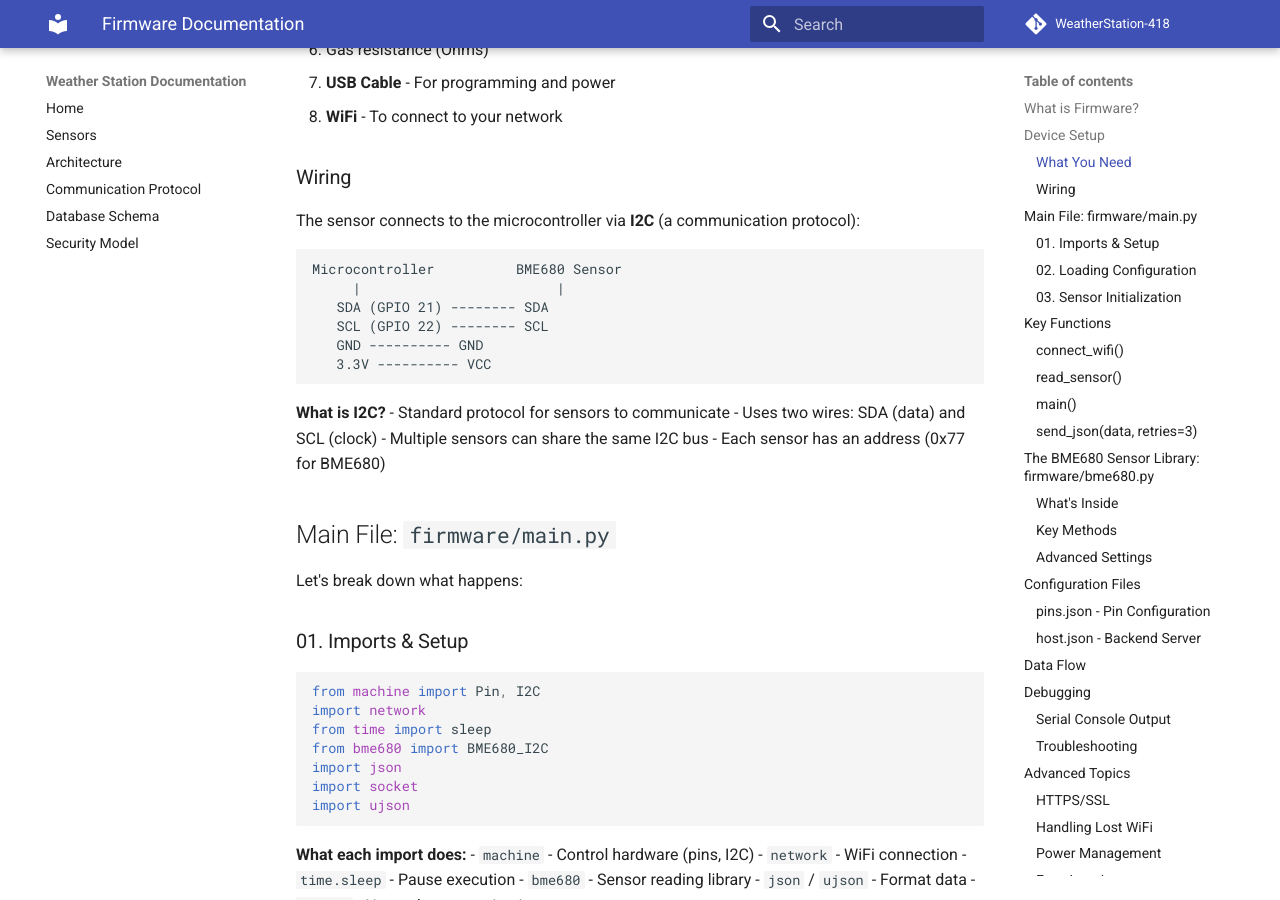
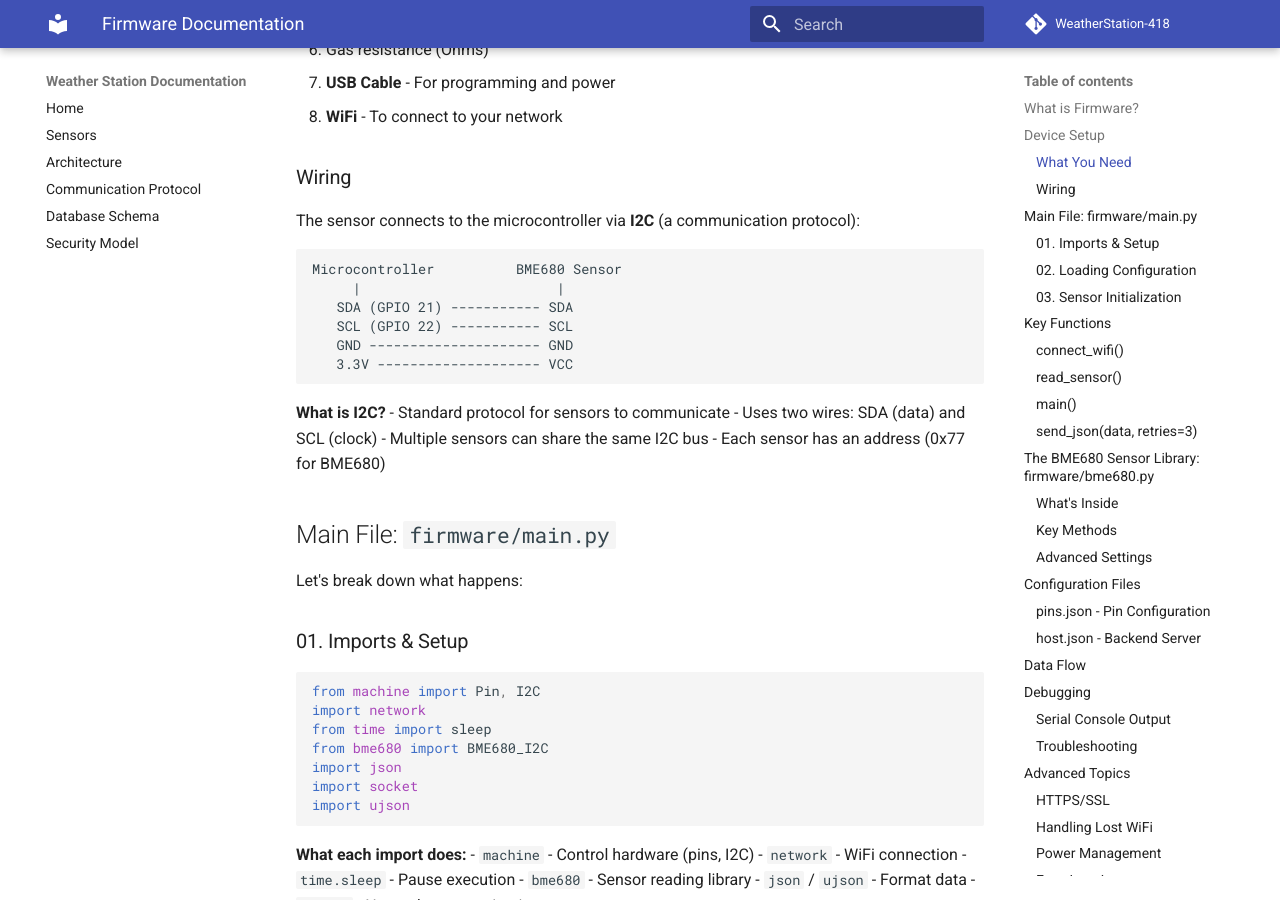
Before and after one commit to topher2025/WeatherStation-418, an MkDocs documentation site: the page built from docs/05-firmware.md, in a window 1280 px wide and 900 px high, scrolled down 734 px. Built offline with MkDocs 1.6.1 and Material for MkDocs 9.7.7, drawn with Linux system fonts in a browser that asks for light colours; comment, search, counter and statistics services are not loaded.

Commit message:
fixed formating, proofread

````diff
--- a/docs/05-firmware.md
+++ b/docs/05-firmware.md
@@ -31,10 +31,10 @@ The sensor connects to the microcontroller via **I2C** (a communication protocol
 ```
 Microcontroller          BME680 Sensor
      |                        |
-   SDA (GPIO 21) -------- SDA
-   SCL (GPIO 22) -------- SCL
-   GND ---------- GND
-   3.3V ---------- VCC
+   SDA (GPIO 21) ----------- SDA
+   SCL (GPIO 22) ----------- SCL
+   GND --------------------- GND
+   3.3V -------------------- VCC
 ```
 
 **What is I2C?**
````
Also changed, not shown: docs/03-database.md (+2 -2 lines), docs/04-frontend.md (+7 -8 lines), docs/06-pdf-reports.md (+2 -2 lines), docs/10-architecture.md (+9 -9 lines), docs/11-hardware.md (+6 -6 lines).
